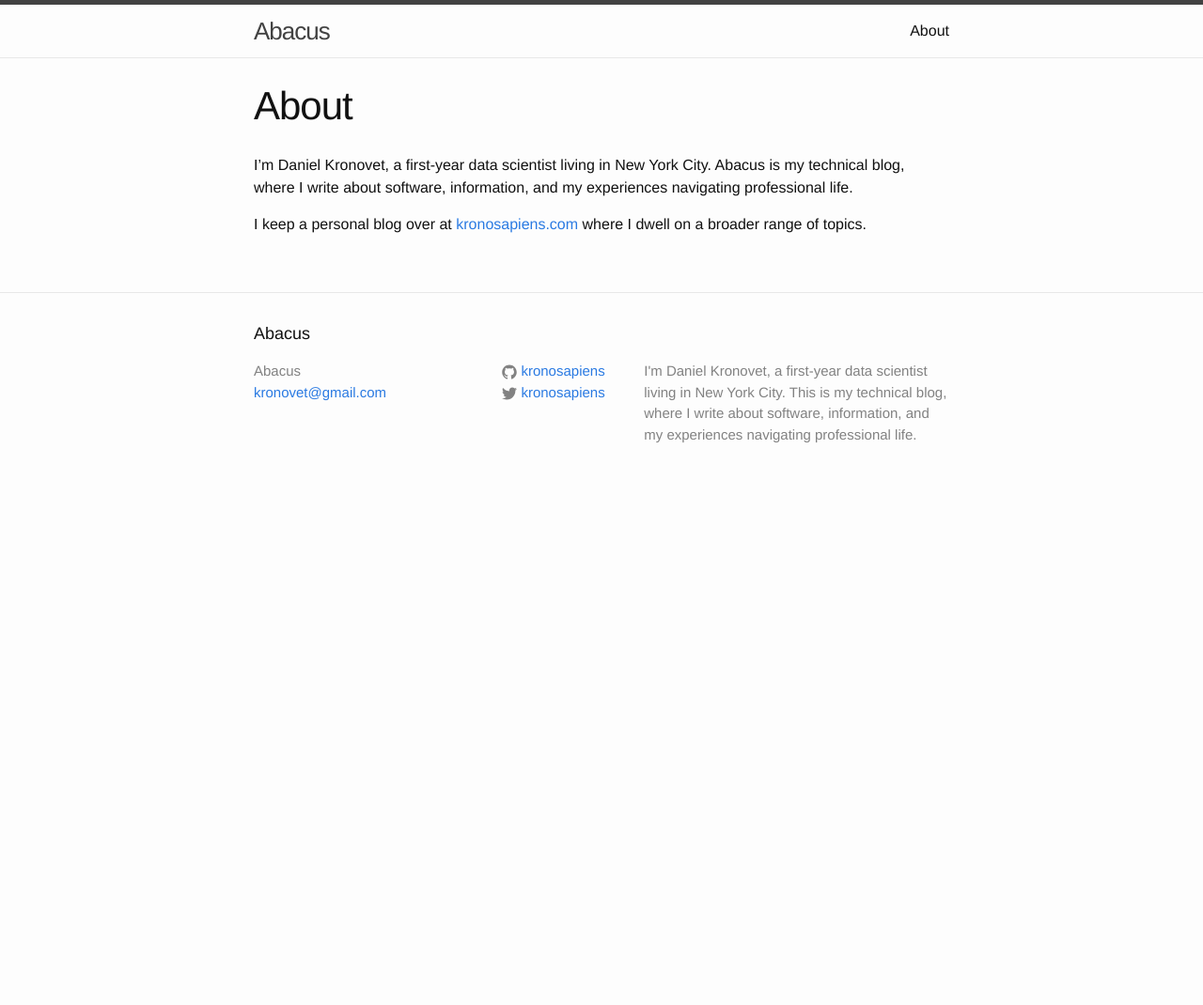
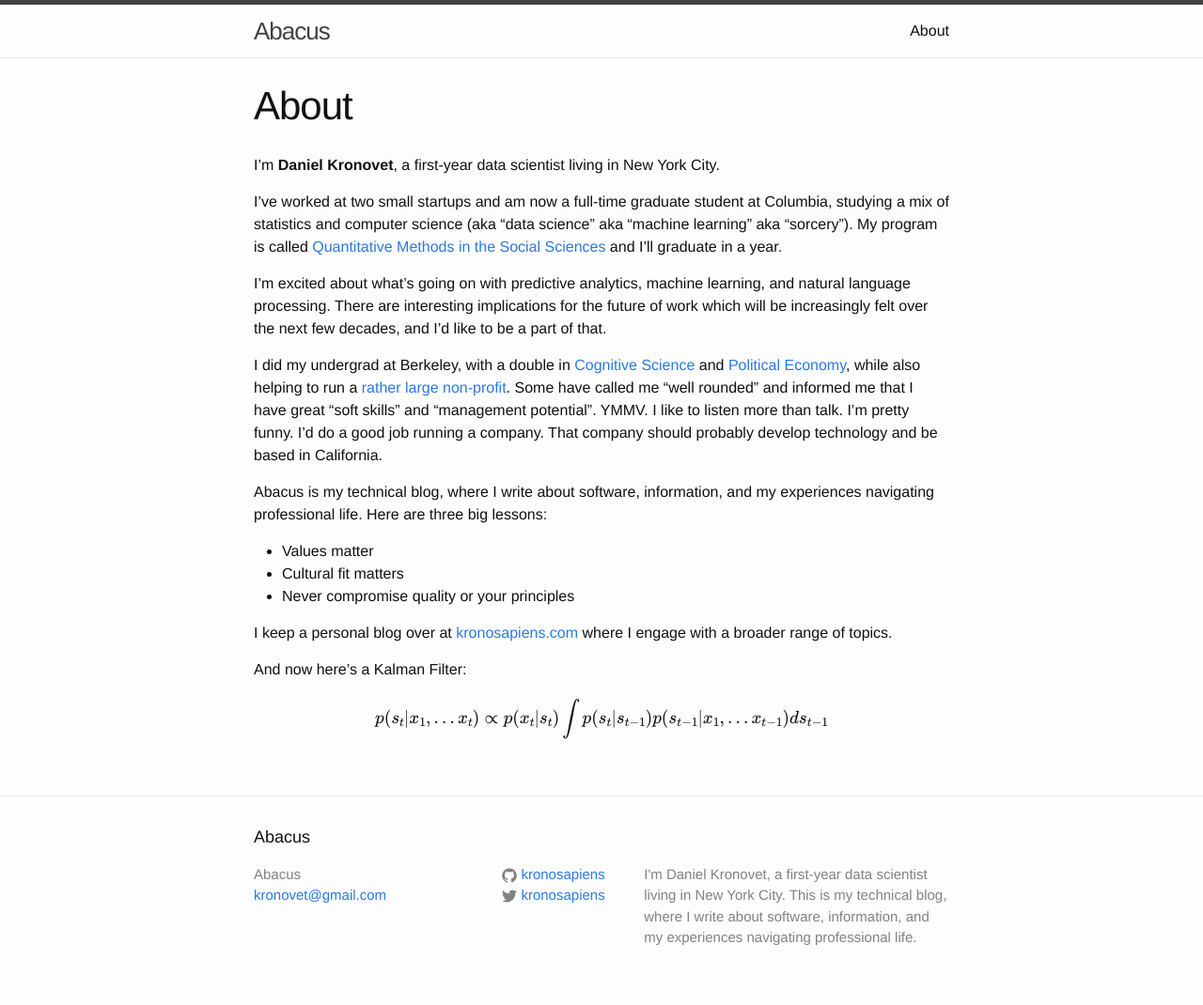
Before and after one commit to kronosapiens/kronosapiens.github.io, a Jekyll site: the page built from about.md, in a window 1280 px wide. Shown: the whole page at 94% size. Built offline with Jekyll 4.4.1, drawn with Linux system fonts in a browser that asks for light colours; formulas are drawn with MathJax 3; before the commit the page ends 900 px from its top, so only the background shows below that.

Commit message:
updated about

```diff
--- a/about.md
+++ b/about.md
@@ -4,10 +4,22 @@ title: About
 permalink: /about/
 ---
 
-  I'm Daniel Kronovet, a first-year data scientist living in New York City.
-  Abacus is my technical blog, where I write about software, information,
-  and my experiences navigating professional life.
+  I'm **Daniel Kronovet**, a first-year data scientist living in New York City.
 
-  I keep a personal blog
-  over at [kronosapiens.com](kronosapiens.com) where I dwell on a broader
-  range of topics.
+  I've worked at two small startups and am now a full-time graduate student at Columbia, studying a mix of statistics and computer science (aka "data science" aka "machine learning" aka "sorcery"). My program is called [Quantitative Methods in the Social Sciences](http://qmss.columbia.edu/) and I'll graduate in a year.
+
+  I'm excited about what's going on with predictive analytics, machine learning, and natural language processing. There are interesting implications for the future of work which will be increasingly felt over the next few decades, and I'd like to be a part of that.
+
+  I did my undergrad at Berkeley, with a double in [Cognitive Science](http://cogsci.berkeley.edu/) and [Political Economy](http://iastp.berkeley.edu/pe), while also helping to run a [rather large non-profit](http://www.bsc.coop/). Some have called me "well rounded" and informed me that I have great "soft skills" and "management potential". YMMV. I like to listen more than talk. I'm pretty funny. I'd do a good job running a company. That company should probably develop technology and be based in California.
+
+  Abacus is my technical blog, where I write about software, information, and my experiences navigating professional life. Here are three big lessons:
+
+  - Values matter
+  - Cultural fit matters
+  - Never compromise quality or your principles
+
+  I keep a personal blog over at [kronosapiens.com](kronosapiens.com) where I engage with a broader range of topics.
+
+  And now here's a Kalman Filter:
+
+  $$p(s_t|x_1,...x_t) \propto p(x_t|s_t) \int p(s_t|s_{t-1}) p(s_{t-1}|x_1,...x_{t-1}) ds_{t-1} $$
```
